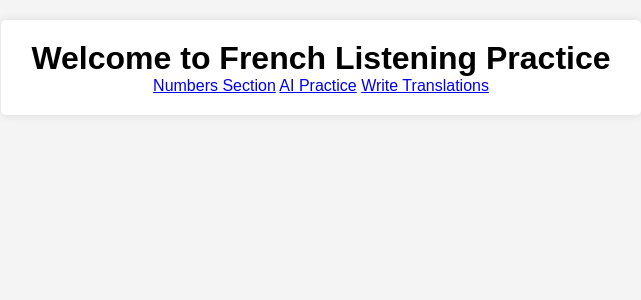
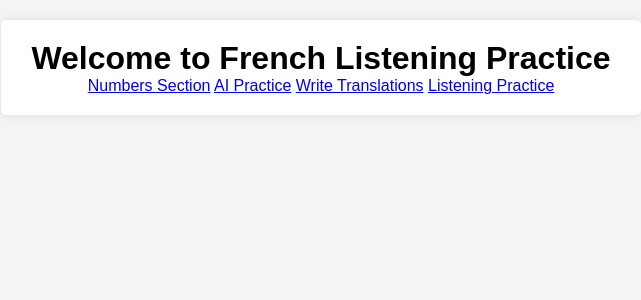
Before and after one commit to saadsaiyed/french, a Flask app: page / in a window 1280 px wide. Shown: the top 300 px of the page, without its empty margins (319-960 px from the left). Run offline with Flask 3, Linux system fonts and the light colour scheme.

Commit message:
added link to memorization feature on home page

```diff
--- a/app/templates/index.html
+++ b/app/templates/index.html
@@ -12,6 +12,7 @@
         <a href="{{ url_for('routes.game') }}" class="btn">Numbers Section</a>
         <a href="{{ url_for('routes.ai_practice') }}" class="btn">AI Practice</a>
         <a href="{{ url_for('routes.translation_practice') }}" class="btn">Write Translations</a>
+        <a href="{{ url_for('routes.listening_practice') }}" class="btn">Listening Practice</a> <!-- New Link -->
     </div>
 </body>
 </html>
```
